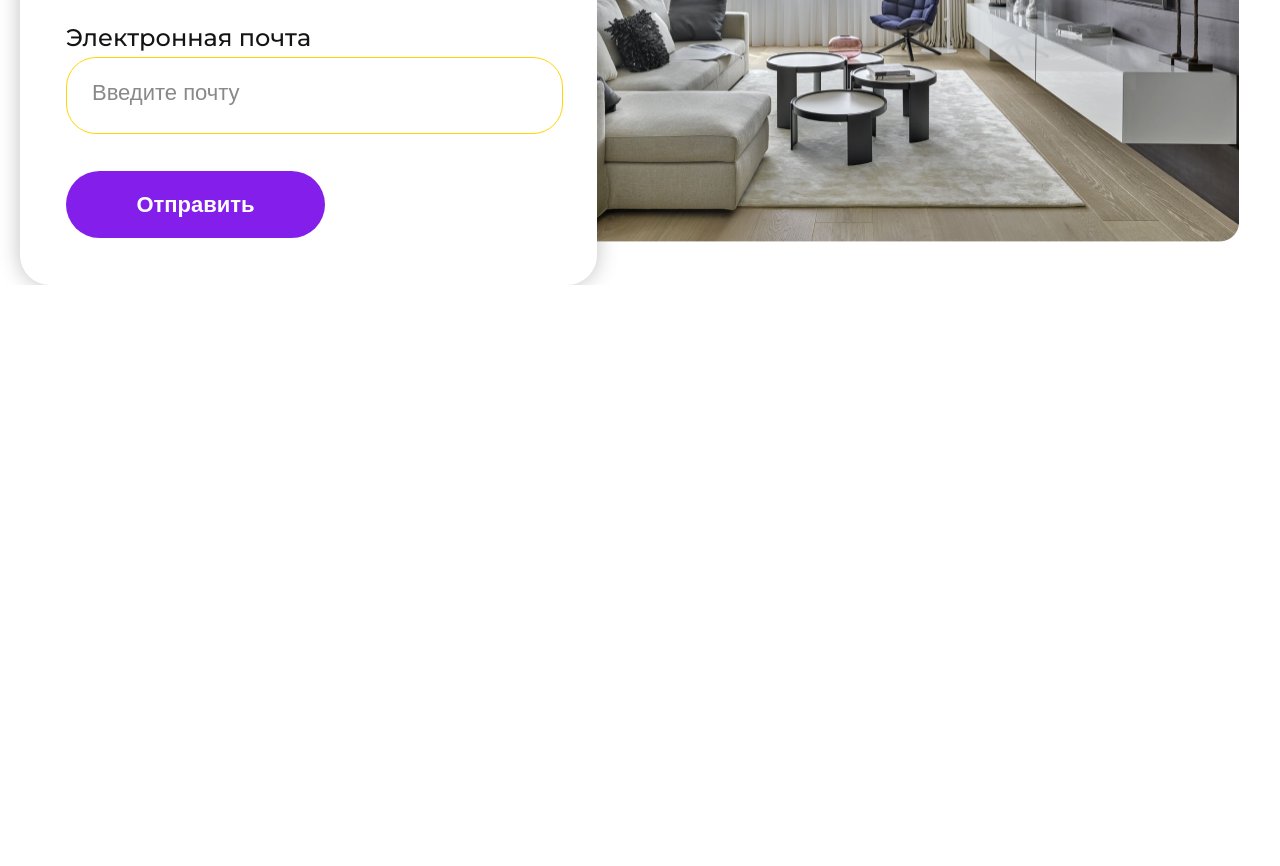
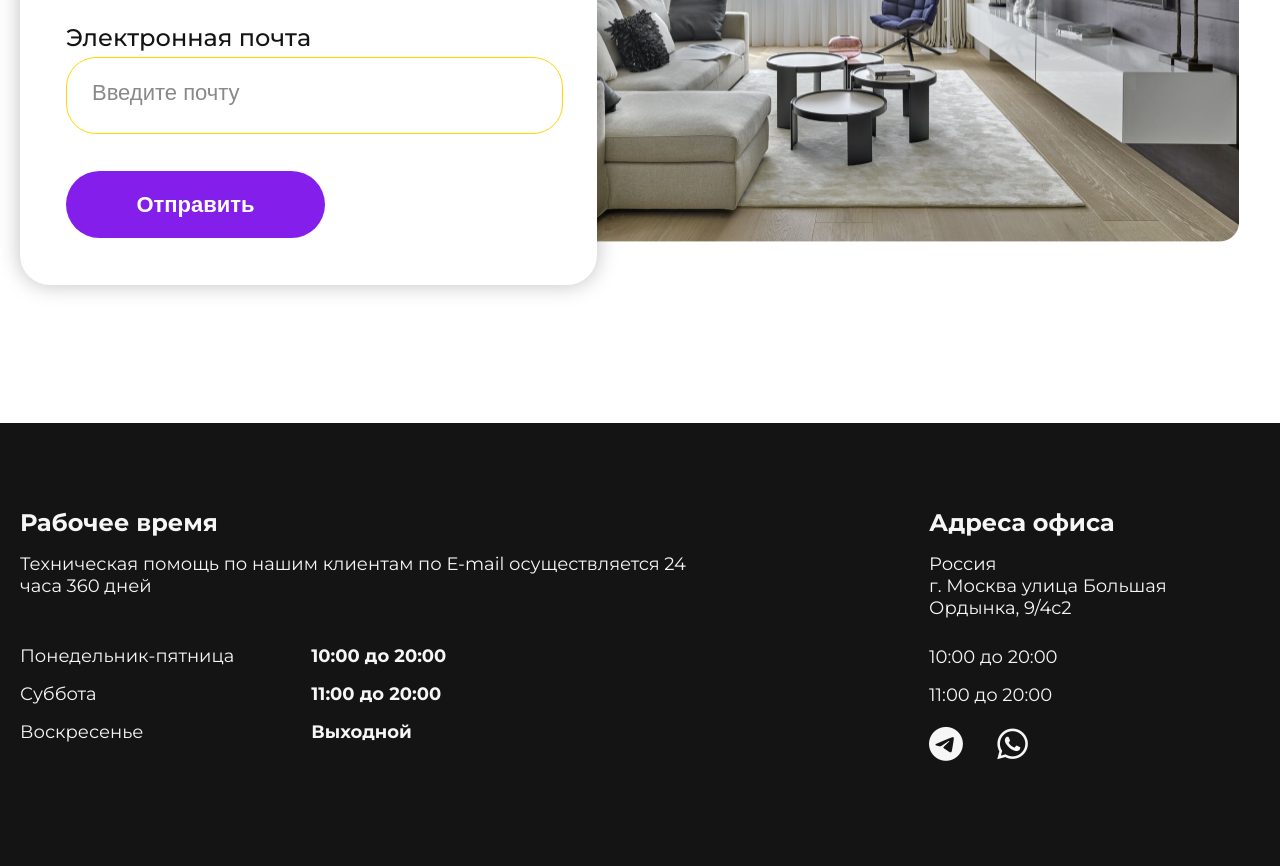
Before and after one commit to Capsonchik/voiceOn, a plain HTML site: page index.html in a window 1280 px wide. Shown: the part 5845-6711 px from the top of the page. Before the commit the page ends 6130 px from the top, so only its background shows below. Drawn offline with nearby package versions, Linux system fonts and the light colour scheme; files whose address does not match are found by name.

Commit message:
verstka gotova

```diff
--- a/index.html
+++ b/index.html
@@ -263,7 +263,6 @@
         </div>
 
         <!-- CALL US -->
-
         <div class="container__content">
             <section class='callus'>
                 <h2 class='callus__header'>ОСТАВЬТЕ ЗАЯВКУ</h2>
@@ -281,6 +280,41 @@
                 </div>
             </section>
         </div>
+
+        <!-- FOOTER -->
+        <section class='footer'>
+            <div class="container__content footer__content">
+                <div class="work-time">
+                    <h4>Рабочее время</h4>
+                    <p>Техническая помощь по нашим клиентам
+                        по E-mail осуществляется 24 часа 360 дней</p>
+                    <div class="work-time__chart">
+                        <div class="chart__day">
+                            <p>Понедельник-пятница</p>
+                            <p>Суббота</p>
+                            <p>Воскресенье</p>
+                        </div>
+                        <div class="chart__time">
+                            <p>10:00 до 20:00</p>
+                            <p>11:00 до 20:00</p>
+                            <p>Выходной</p>
+                        </div>
+                    </div>
+                </div>
+                <div class="adress">
+                    <h4>Адреса офиса</h4>
+                    <p>Россия <br> г. Москва улица Большая Ордынка, 9/4c2</p>
+                    <div class="adress__contacts">
+                        <p>10:00 до 20:00</p>
+                        <p>11:00 до 20:00</p>
+                    </div>
+                    <div class="adress__contacts-chart">
+                        <i class="fa fa-telegram"></i>
+                        <i class="fa fa-whatsapp"></i>
+                    </div>
+                </div>
+            </div>
+        </section>
     </div>
     <script src="https://kit.fontawesome.com/a6dd6f8c07.js" crossorigin="anonymous"></script>
     <script src="https://unpkg.com/swiper@8/swiper-bundle.min.js"></script>
--- a/style.less
+++ b/style.less
@@ -440,3 +440,62 @@ h3 {
     font-weight: bold;
     font-size: 22px;
 }
+
+.footer {
+    background: #141414;
+    margin-top: 138px;
+}
+
+.footer__content {
+    padding-top: 85px;
+    padding-bottom: 104px;
+    color: #F6F6F6;
+    display: flex;
+}
+
+.work-time {
+    margin-right: 219px;
+}
+
+.work-time h4, .adress h4 {
+    font-weight: bold;
+    font-size: 24px;
+}
+
+.work-time p, .adress p {
+    font-weight: normal;
+    font-size: 18px;
+    margin-top: 16px;
+}
+
+.work-time__chart {
+    display: flex;
+    margin-top: 32px;
+}
+
+.chart__day {
+    margin-right: 77px;
+}
+
+.chart__day p, .adress__contacts p {
+    font-weight: normal;
+    font-size: 18px;
+}
+
+.chart__time p {
+    font-weight: bold;
+    font-size: 18px;
+}
+
+.adress__contacts {
+    margin-top: 27px;
+}
+
+.adress__contacts-chart {
+    margin-top: 21px;
+}
+
+.adress__contacts-chart i {
+    font-size: 35px;
+    margin-right: 30px;
+}
```
Also changed, not shown: style.css.
